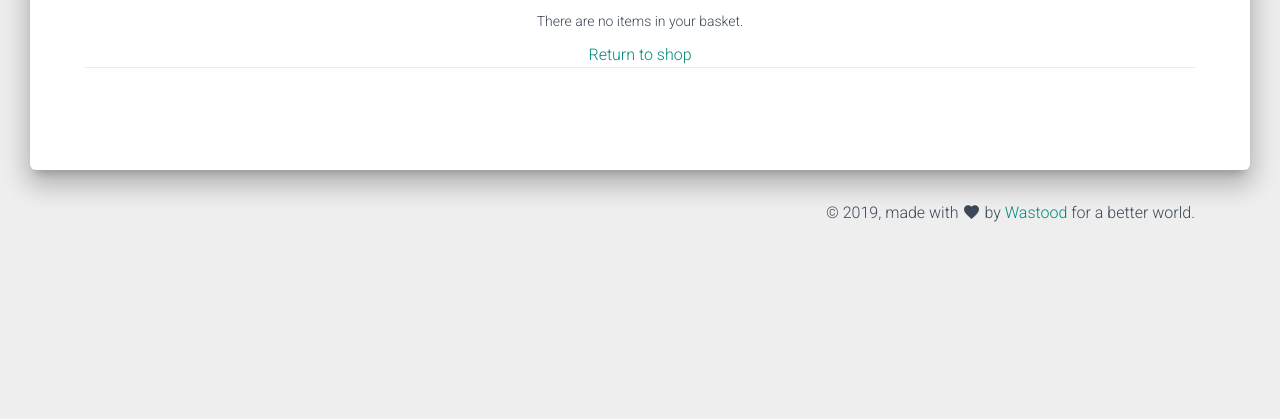
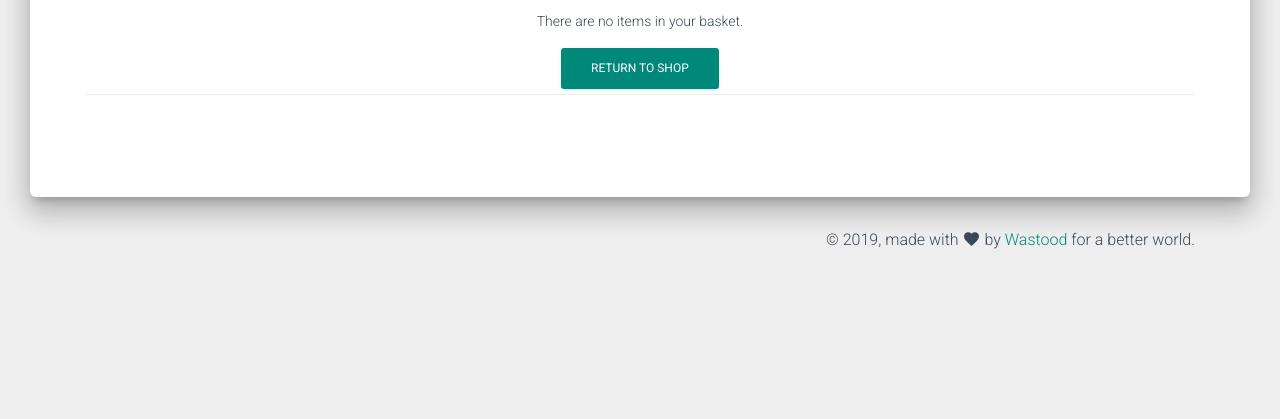
Before and after one commit to ppeykova/cs312-climatechange, a PHP site: page /basket.php in a window 1280 px wide. Shown: the part 381-800 px from the top of the page. Run offline with PHP 8.4, Linux system fonts and the light colour scheme; data that the repository does not hold is empty; some libraries are stand-ins or nearby versions.

Commit message:
Update basket.php

```diff
--- a/basket.php
+++ b/basket.php
@@ -1,3 +1,4 @@
+
 <?php
 ?>
 
@@ -21,7 +22,7 @@
     </script>
 </head>
 <body class="profile-page sidebar-collapse">
-<div class="page-header header-filter" data-parallax="true">
+<div class="page-header header-filter" data-parallax="true" style="background-image: url('material-kit-master/assets/img/basket.jpg')">
     <div class="container">
         <?php
         require('header1.php');
@@ -38,7 +39,6 @@
 
                 <?php
                 $var = "basket";
-
                 function sendOrderEmail()
                 {
                     if(isset($_COOKIE['basket']))
@@ -97,7 +97,6 @@
                                 echo "<p id='orderMessage'>Your order could not be made, please try again...</p>";
                             }
                         }
-
                     }
                     $totalPrice = 0;
                     $totalGenPrice = 0;
@@ -133,8 +132,8 @@
                         if($stmt->rowCount() == 0)
                         {
                             echo "<p>There are no items in your basket.</p>";
-                           // echo "<button class='btn btn-primary' onclick='window.location.href = 'shop.php';'>Return to Shop</
-                            ?> <a href='shop.php'> Return to shop</a> <?php
+                            // echo "<button class='btn btn-primary' onclick='window.location.href = 'shop.php';'>Return to Shop</
+                            ?> <a href='shop.php' class="btn btn-primary"> Return to shop</a> <?php
                         }
                         else
                         {
@@ -170,19 +169,21 @@
                     ?>
                 </div>
             </div>
-            <div id="confirm_order_box" class="modal-footer">
+            <div id="confirm_order_box">
                 <?php
                 if(!$sold) {
+                    echo "<div class='modal-footer'>";
                     if ($stmt->rowCount() != 0) {
                         echo "<form method='POST' action='basket.php'>";
                         echo "<h4>Total price: £" . number_format($totalPrice, 2) . "</h4>";
-                      ?>  <a href='shop.php'> Return to shop</a> <?php
+                        ?>  <a href='shop.php' class="btn btn-primary"> Return to shop</a> <?php
                         //echo "<button class='btn btn-primary' type='button' href='shop.php'>Return to Shop</button>
                         echo "<button class='btn btn-primary' name='submit' type='submit'>Confirm Order</button>
                         </form>";
                     }
+                    echo "</div>";
                 }else{
-                ?><a href='shop.php'> Return to shop</a> <?php
+                    ?><a href='shop.php' class="btn btn-primary"> Return to shop</a> <?php
                     //echo "<button class='btn btn-primary' type='button' onclick=\"window.location.href = 'shop.php';\">Return to Shop</button></form>";
                 }
                 ?>
```
